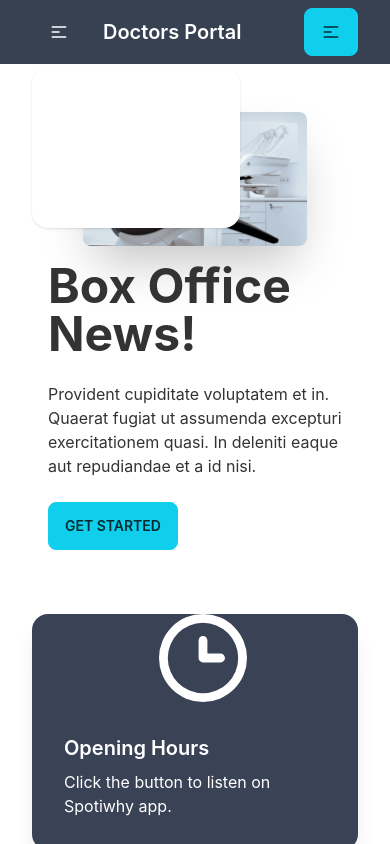
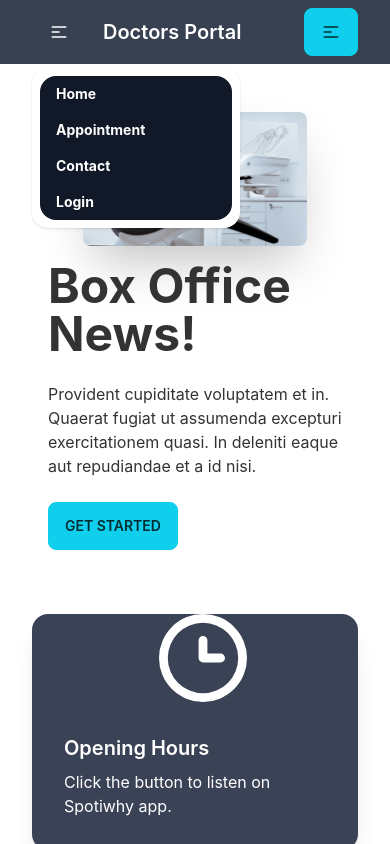
Before and after one commit to Mohidul10587/doctors-portal, a React (Create React App) app: page / in a window 390 px wide. Both pictures are taken after a click on the label 59 px from the left and 32 px from the top of the page. Shown: the top 844 px of the page. Built offline with nearby package versions, Linux system fonts and the light colour scheme; no server answers.

Commit message:
make responsive change color

```diff
--- a/src/Pages/Shared/Navbar.js
+++ b/src/Pages/Shared/Navbar.js
@@ -19,31 +19,31 @@ const Navbar = () => {
 
   const menu = (
     <>
-      <li>
+      <li className="bg-gray-900 text-white">
         <Link to="/">Home</Link>
       </li>
-      <li>
+      <li className="bg-gray-900 text-white">
         <Link to="/appointment">Appointment</Link>
       </li>
 
-      <li>
+      <li className="bg-gray-900 text-white">
         <Link to="/contact">Contact</Link>
       </li>
 
       {user && (
-        <li>
+        <li className="bg-gray-900 text-white">
           <Link to="/dashboard">Dashboard</Link>
         </li>
       )}
 
       {user ? (
-        <li>
+        <li className="bg-gray-900 text-white">
           <p className="" onClick={signedOut}>
             Sign Out
           </p>
         </li>
       ) : (
-        <li>
+        <li className="bg-gray-900 text-white">
           <Link to="/login">Login</Link>
         </li>
       )}
```
